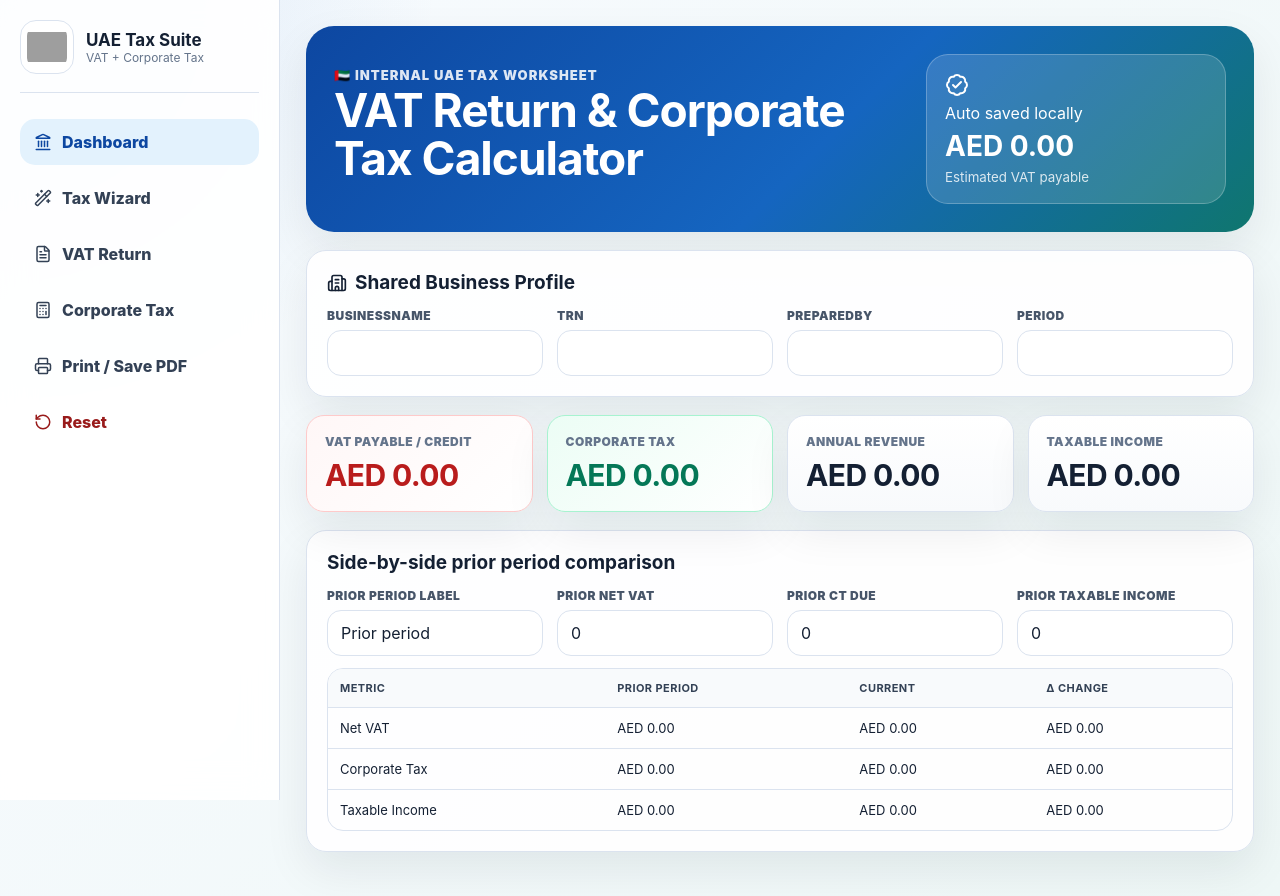
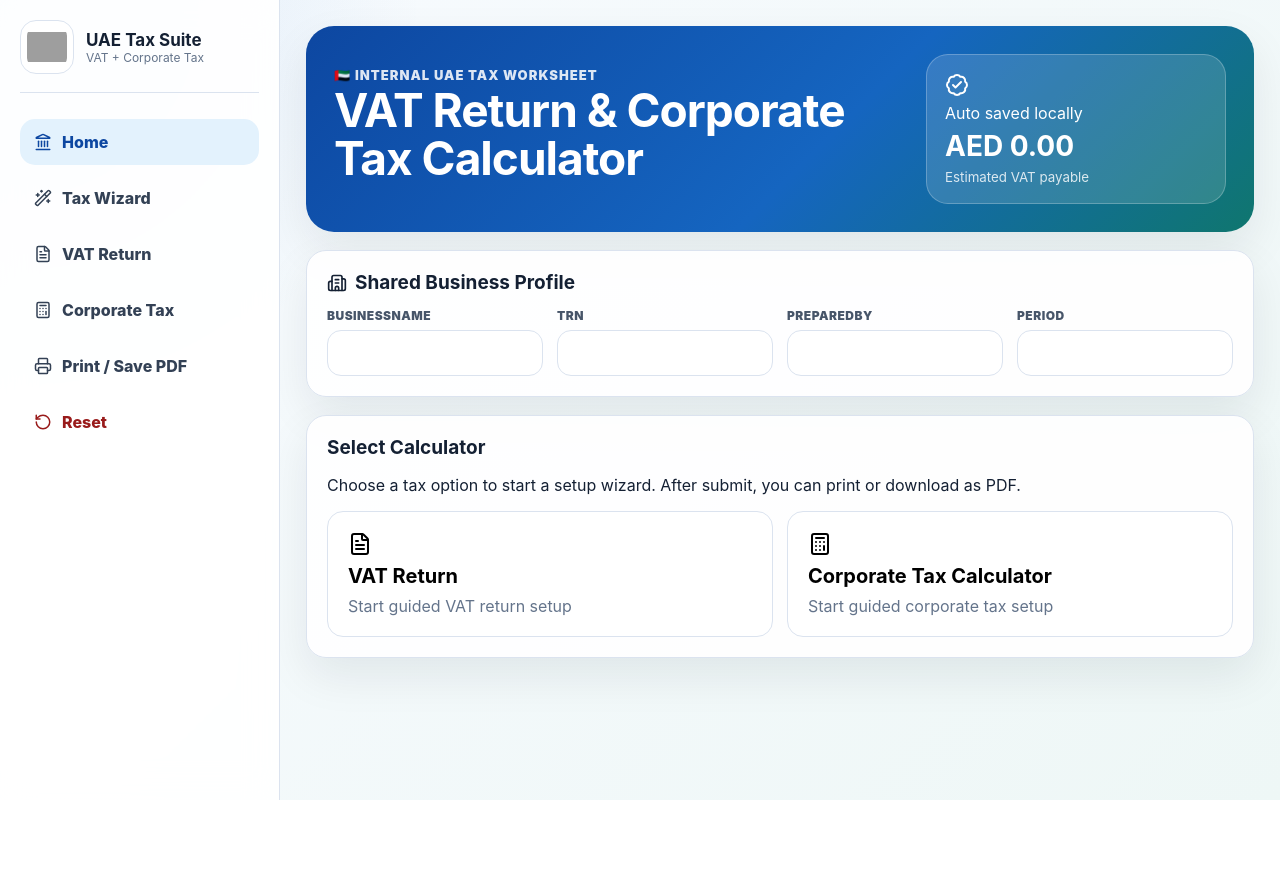
Before and after one commit to aimzworld007/FTA-VAT-TAX-Calculator, a React (Vite) app: page / in a window 1280 px wide. After the commit the page ends 800 px from the top, so only its background shows below. Built offline with nearby package versions, Linux system fonts and the light colour scheme; grey boxes are pictures that could not be loaded.

Commit message:
Add home selector tabs and guided wizard export flow

```diff
--- a/src/main.jsx
+++ b/src/main.jsx
@@ -20,8 +20,9 @@ function Kpi({ label, value, note, tone = '' }) {
 }
 
 function App() {
-  const [activeTab, setActiveTab] = useState('dashboard');
+  const [activeTab, setActiveTab] = useState('home');
   const [wizardStep, setWizardStep] = useState(0);
+  const [wizardType, setWizardType] = useState(null);
   const [profile, setProfile] = usePersistentState('uaeTaxSuiteProfile', { businessName: '', trn: '', preparedBy: '', period: '' });
   const [vat, setVat] = usePersistentState('uaeTaxSuiteVat', {
     emirate: '1c', mode: VAT_RULES_2026.defaultMode, zeroRated: 0, exemptSales: 0, salesAdjustmentVat: 0, expenseAdjustmentVat: 0, notes: '',
@@ -48,12 +49,18 @@ function App() {
     location.reload();
   }
 
-  const wizardSteps = ['Profile', 'VAT/CT Inputs', 'Review', 'Export'];
+  const wizardSteps = ['Profile', 'Inputs', 'Review', 'Submit'];
+
+  function startWizard(type) {
+    setWizardType(type);
+    setWizardStep(0);
+    setActiveTab('wizard');
+  }
 
   return <div className="app-shell">
     <aside className="sidebar no-print">
       <div className="brand"><img src={FTA_LOGO} alt="FTA UAE" /><div><strong>UAE Tax Suite</strong><span>VAT + Corporate Tax</span></div></div>
-      <button className={activeTab === 'dashboard' ? 'active' : ''} onClick={() => setActiveTab('dashboard')}><Landmark size={18}/> Dashboard</button>
+      <button className={activeTab === 'home' ? 'active' : ''} onClick={() => setActiveTab('home')}><Landmark size={18}/> Home</button>
       <button className={activeTab === 'wizard' ? 'active' : ''} onClick={() => setActiveTab('wizard')}><WandSparkles size={18}/> Tax Wizard</button>
       <button className={activeTab === 'vat' ? 'active' : ''} onClick={() => setActiveTab('vat')}><FileText size={18}/> VAT Return</button>
       <button className={activeTab === 'ct' ? 'active' : ''} onClick={() => setActiveTab('ct')}><Calculator size={18}/> Corporate Tax</button>
@@ -64,12 +71,31 @@ function App() {
     <main className="content">
       <header className="hero"><div><p className="eyebrow">🇦🇪 Internal UAE tax worksheet</p><h1>VAT Return & Corporate Tax Calculator</h1></div><div className="hero-card"><BadgeCheck/><span>Auto saved locally</span><strong>{money(Math.max(0, vatResult.netVat))}</strong><small>{vatResult.isPayable ? 'Estimated VAT payable' : 'Estimated VAT refund / credit'}</small></div></header>
       <ProfileCard profile={profile} setProfile={setProfile} />
-      {activeTab === 'dashboard' && <Dashboard vatResult={vatResult} ctResult={ctResult} ct={ct} priorPeriod={priorPeriod} setPriorPeriod={setPriorPeriod} />}
-      {activeTab === 'wizard' && <WizardFlow wizardStep={wizardStep} setWizardStep={setWizardStep} steps={wizardSteps} profile={profile} setProfile={setProfile} vat={vat} setVat={setVat} ct={ct} setCt={setCt} vatResult={vatResult} ctResult={ctResult} impact={impact} />}
+      {activeTab === 'home' && <HomeSelector onSelect={startWizard} />}
+      {activeTab === 'wizard' && <WizardFlow wizardType={wizardType} wizardStep={wizardStep} setWizardStep={setWizardStep} steps={wizardSteps} profile={profile} setProfile={setProfile} vat={vat} setVat={setVat} ct={ct} setCt={setCt} vatResult={vatResult} ctResult={ctResult} impact={impact} />}
       {activeTab === 'vat' && <VatModule vat={vat} setVat={setVat} result={vatResult} profile={profile} />}
       {activeTab === 'ct' && <CorporateTaxModule ct={ct} setCt={setCt} result={ctResult} />}
     </main>
   </div>;
+}
+
+function HomeSelector({ onSelect }) {
+  return <section className="card">
+    <div className="card-title"><h2>Select Calculator</h2></div>
+    <p>Choose a tax option to start a setup wizard. After submit, you can print or download as PDF.</p>
+    <div className="selector-grid">
+      <button className="selector-card" onClick={() => onSelect('vat')}>
+        <FileText size={24} />
+        <strong>VAT Return</strong>
+        <span>Start guided VAT return setup</span>
+      </button>
+      <button className="selector-card" onClick={() => onSelect('ct')}>
+        <Calculator size={24} />
+        <strong>Corporate Tax Calculator</strong>
+        <span>Start guided corporate tax setup</span>
+      </button>
+    </div>
+  </section>;
 }
 
 const ProfileCard = ({ profile, setProfile }) => <section className="card no-print"><div className="card-title"><h2><Building2 size={20}/> Shared Business Profile</h2></div><div className="form-grid four">{['businessName','trn','preparedBy','period'].map(k => <Field key={k} label={k}><input value={profile[k]} onChange={e => setProfile({ ...profile, [k]: e.target.value })} /></Field>)}</div></section>;
@@ -96,12 +122,15 @@ function Dashboard({ vatResult, ctResult, ct, priorPeriod, setPriorPeriod }) {
   </section></section>;
 }
 
-function WizardFlow(props) { const { wizardStep, setWizardStep, steps, profile, setProfile, vat, setVat, ct, setCt, vatResult, ctResult, impact } = props;
+function WizardFlow(props) { const { wizardType, wizardStep, setWizardStep, steps, profile, setProfile, vat, setVat, ct, setCt, vatResult, ctResult, impact } = props;
+  if (!wizardType) return <section className="card"><p>Please go to Home and choose VAT Return or Corporate Tax Calculator first.</p></section>;
   return <section className="card"><div className="wizard-steps">{steps.map((s,i)=><button key={s} className={i===wizardStep?'active':''} onClick={()=>setWizardStep(i)}>{i+1}. {s}</button>)}</div>
   {wizardStep===0 && <ProfileCard profile={profile} setProfile={setProfile} />}
-  {wizardStep===1 && <div className="stack"><VatModule vat={vat} setVat={setVat} result={vatResult} profile={profile} compact /><CorporateTaxModule ct={ct} setCt={setCt} result={ctResult} compact /></div>}
-  {wizardStep===2 && <section className="grid-section four"><Kpi label="VAT Change Impact" value={money(impact.vatDelta)} note="vs baseline assumptions" tone={impact.vatDelta > 0 ? 'danger' : 'success'} /><Kpi label="CT Change Impact" value={money(impact.ctDelta)} note="vs baseline assumptions" tone={impact.ctDelta > 0 ? 'danger' : 'success'} /><Kpi label="Final Net VAT" value={money(vatResult.netVat)} /><Kpi label="Final CT" value={money(ctResult.taxDue)} /></section>}
-  {wizardStep===3 && <section><p>Use Print / Save PDF to export the current wizard review.</p><PrintHeader profile={profile} title="UAE Tax Wizard Summary" /></section>}
+  {wizardStep===1 && <div className="stack">{wizardType === 'vat' ? <VatModule vat={vat} setVat={setVat} result={vatResult} profile={profile} compact /> : <CorporateTaxModule ct={ct} setCt={setCt} result={ctResult} compact />}</div>}
+  {wizardStep===2 && <section className="grid-section four">{wizardType === 'vat'
+    ? <><Kpi label="VAT Change Impact" value={money(impact.vatDelta)} note="vs baseline assumptions" tone={impact.vatDelta > 0 ? 'danger' : 'success'} /><Kpi label="Final Net VAT" value={money(vatResult.netVat)} /><Kpi label="Payable / Credit" value={money(Math.abs(vatResult.netVat))} tone={vatResult.isPayable ? 'danger' : 'success'} /><Kpi label="Type" value={vatResult.isPayable ? 'Payable' : 'Refund/Credit'} /></>
+    : <><Kpi label="CT Change Impact" value={money(impact.ctDelta)} note="vs baseline assumptions" tone={impact.ctDelta > 0 ? 'danger' : 'success'} /><Kpi label="Taxable Income" value={money(ctResult.taxableIncome)} /><Kpi label="Final CT" value={money(ctResult.taxDue)} /><Kpi label="Rate Applied" value={`${CORPORATE_TAX_RULES_2026.mainRate * 100}%`} /></>}</section>}
+  {wizardStep===3 && <section><p>Information submitted successfully. Choose one option below.</p><div className="wizard-export"><button onClick={() => window.print()}><Printer size={18}/> Print</button><button onClick={() => window.print()}><FileText size={18}/> Download PDF</button></div><PrintHeader profile={profile} title={wizardType === 'vat' ? 'UAE VAT Wizard Summary' : 'UAE Corporate Tax Wizard Summary'} /></section>}
   <div className="wizard-nav"><button disabled={wizardStep===0} onClick={()=>setWizardStep(wizardStep-1)}>Back</button><button disabled={wizardStep===steps.length-1} onClick={()=>setWizardStep(wizardStep+1)}>Next</button></div>
   </section>;
 }
```
Also changed, not shown: src/styles.css.
